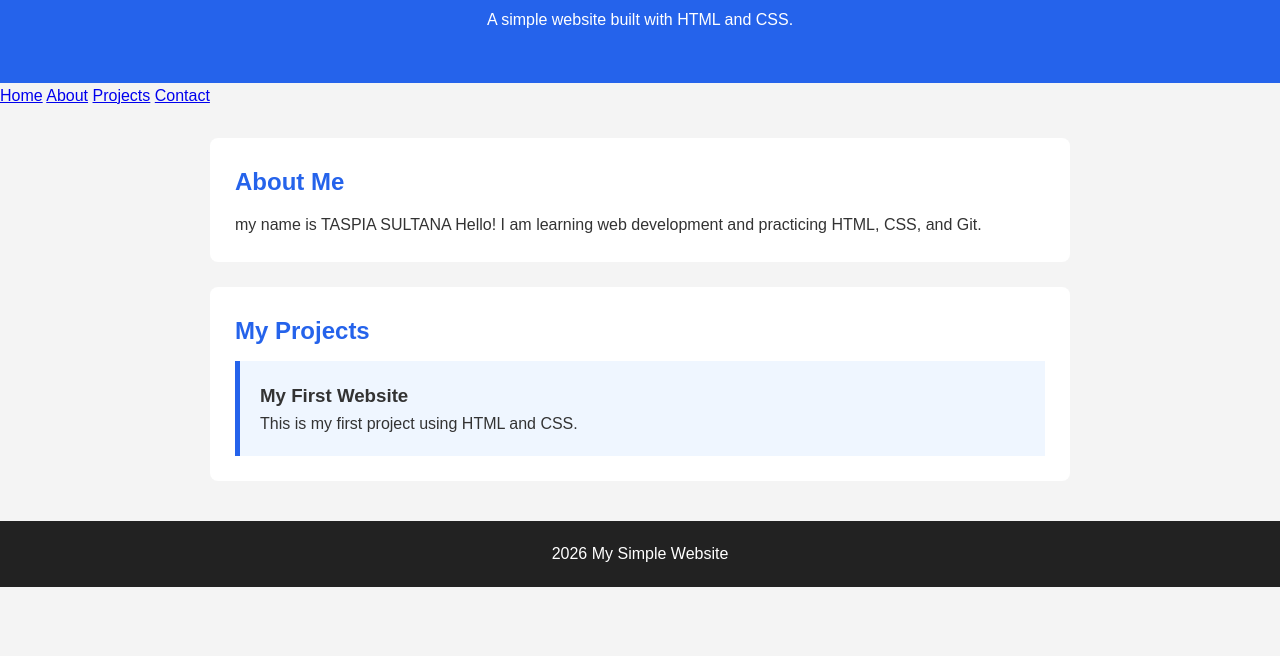
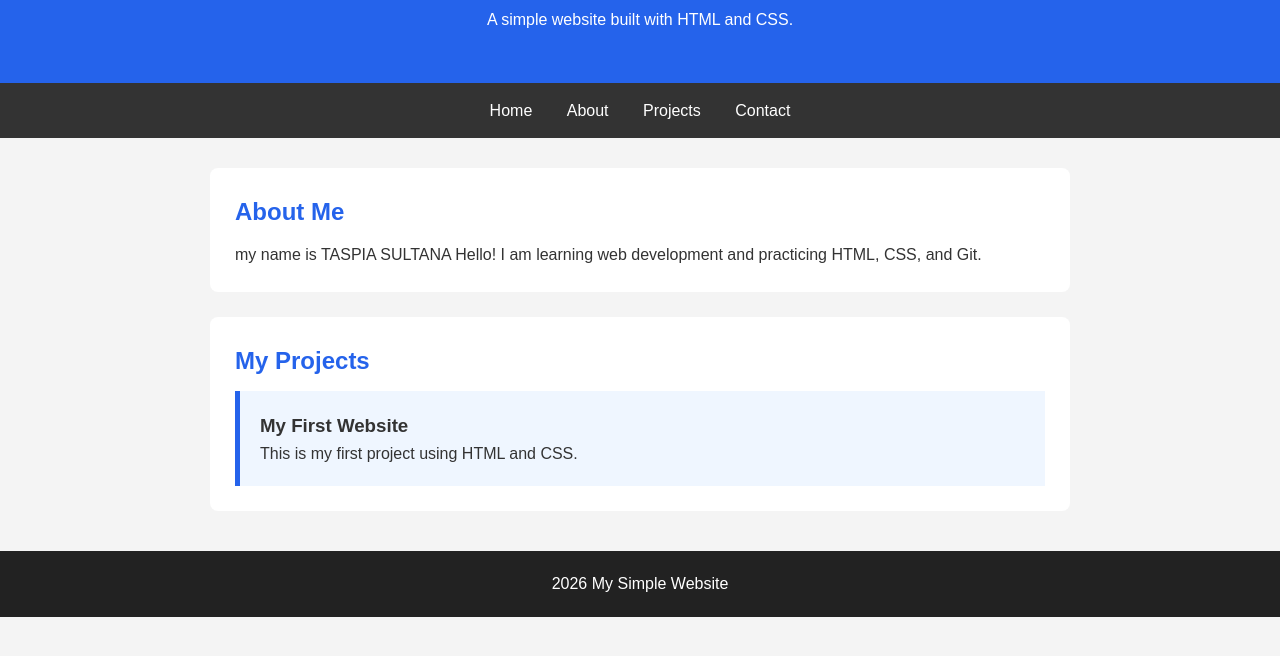
Before and after one commit to taspia1137/first-project, a plain HTML site: page index.html in a window 1280 px wide. Shown: the part 104-760 px from the top of the page. Drawn offline with Linux system fonts and the light colour scheme.

Commit message:
styled again

```diff
--- a/style.css
+++ b/style.css
@@ -53,3 +53,18 @@ footer {
     padding: 20px;
     margin-top: 40px;
 }
+nav {
+    background-color: #333;
+    padding: 15px;
+    text-align: center;
+}
+
+nav a {
+    color: white;
+    text-decoration: none;
+    margin: 0 15px;
+}
+
+nav a:hover {
+    color: #00bfff;
+}
```
